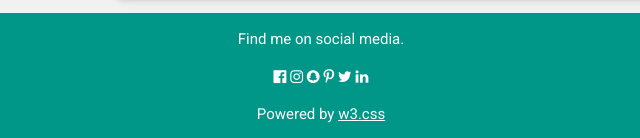
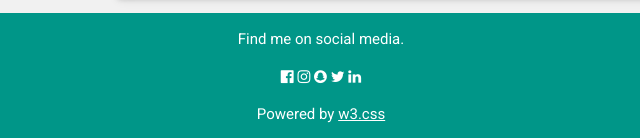
Before and after one commit to 20p61a0445/20p61a0445.github.io, a plain HTML site: page index.html in a window 1280 px wide. Shown: the part 1166-1304 px from the top of the page, 319-959 px from the left. Drawn offline with nearby package versions, Linux system fonts and the light colour scheme.

Commit message:
Update index.html

```diff
--- a/index.html
+++ b/index.html
@@ -135,7 +135,6 @@ html,body,h1,h2,h3,h4,h5,h6 {font-family: "Roboto", sans-serif}
   <i class="fa fa-facebook-official w3-hover-opacity"></i>
   <i class="fa fa-instagram w3-hover-opacity"></i>
   <i class="fa fa-snapchat w3-hover-opacity"></i>
-  <i class="fa fa-pinterest-p w3-hover-opacity"></i>
   <i class="fa fa-twitter w3-hover-opacity"></i>
   <i class="fa fa-linkedin w3-hover-opacity"></i>
   <p>Powered by <a href="https://www.w3schools.com/w3css/default.asp" target="_blank">w3.css</a></p>
```
